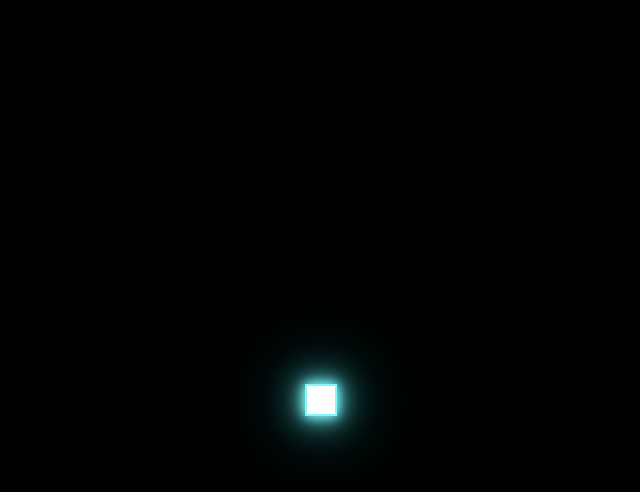
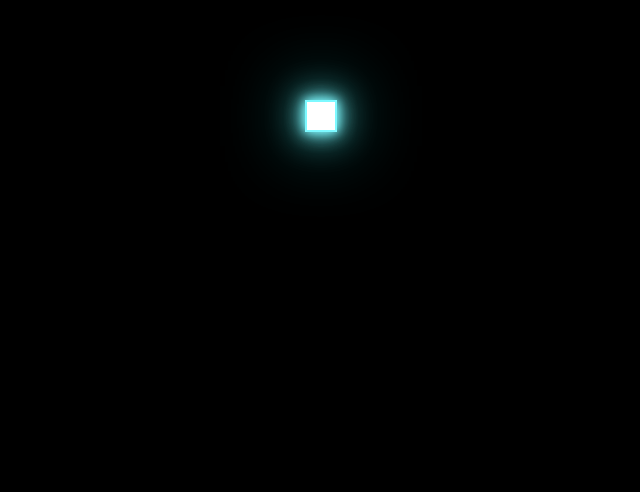
Before and after one commit to dylanandresruizbrinez-bot/Pixel, a plain HTML site: page index.html in a window 1280 px wide. Shown: the whole page, without its empty margins (319-959 px from the left). Drawn offline with Linux system fonts and the light colour scheme.

Commit message:
Update style.css

```diff
--- a/style.css
+++ b/style.css
@@ -13,14 +13,16 @@ html, body{
 body{
     background:#000;
     overflow:hidden;
-
-    display:flex;
-    justify-content:center;
-    align-items:center;
+    position:relative;
 }
 
 /* Cuadrado retro-neón */
 #player{
+    position:absolute;
+    left:50%;
+    top:100px;
+    transform:translateX(-50%);
+
     width:32px;
     height:32px;
 
@@ -33,11 +35,8 @@ body{
         0 0 20px #7df9ff,
         0 0 40px #00ffff;
 
-    image-rendering: pixelated;
-
     animation: neonPulse 1.5s infinite alternate;
 }
-
 @keyframes neonPulse{
     from{
         box-shadow:
```
